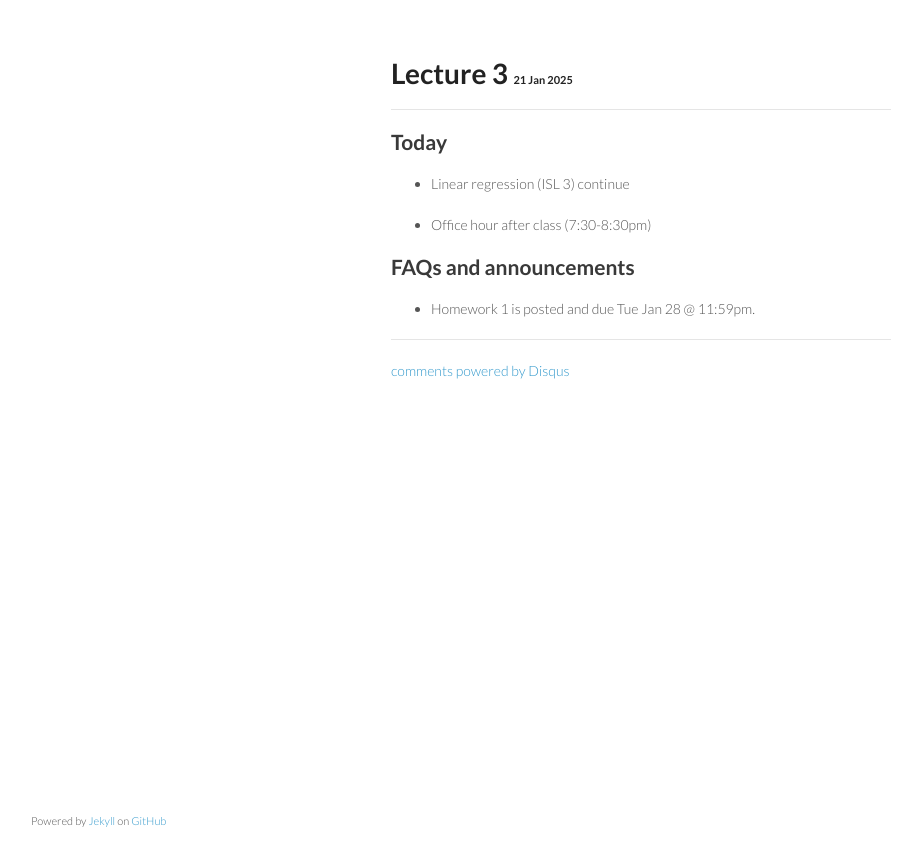
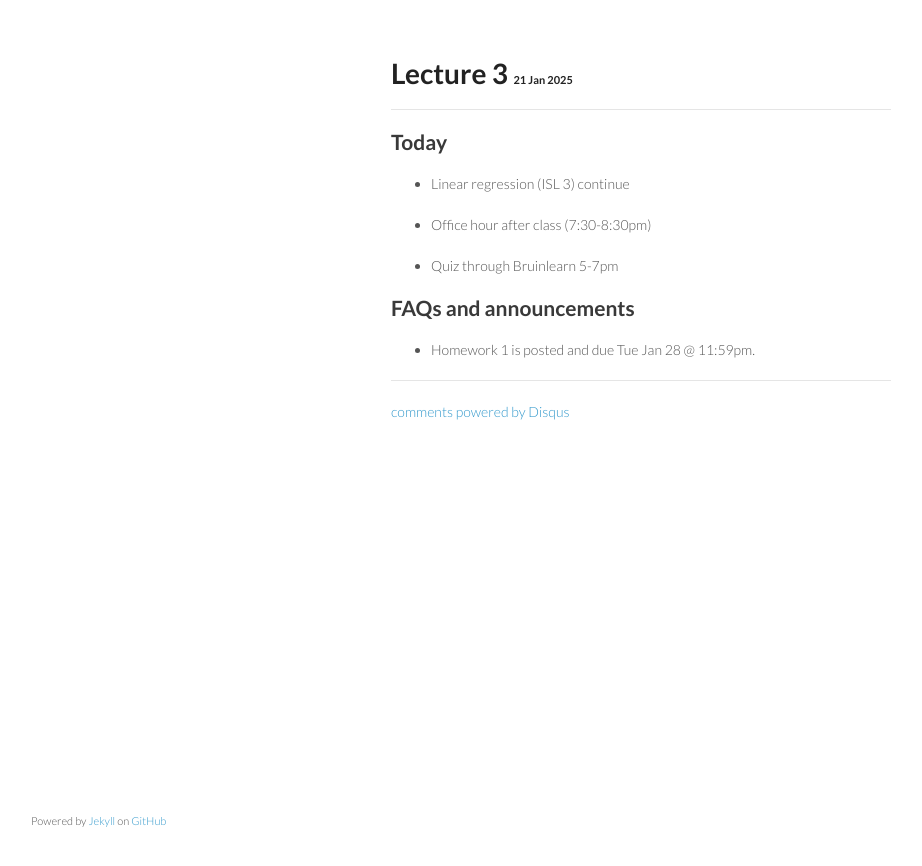
Before and after one commit to ucla-biostat-212a/2025winter, a Jekyll site: the page built from _posts/2025-01-21-week2-day1.md, in a window 1280 px wide. Shown: the top 866 px of the page, without its empty margins (179-1101 px from the left). Built offline with Jekyll 4.4.1, drawn with Linux system fonts in a browser that asks for light colours; comment, search, counter and statistics services are not loaded.

Commit message:
revise posts

```diff
--- a/_posts/2025-01-21-week2-day1.md
+++ b/_posts/2025-01-21-week2-day1.md
@@ -10,6 +10,8 @@ category: biostat212awinter2025
 
 * Office hour after class (7:30-8:30pm)
 
+* Quiz through Bruinlearn 5-7pm
+
 ## FAQs and announcements
 
 
```
